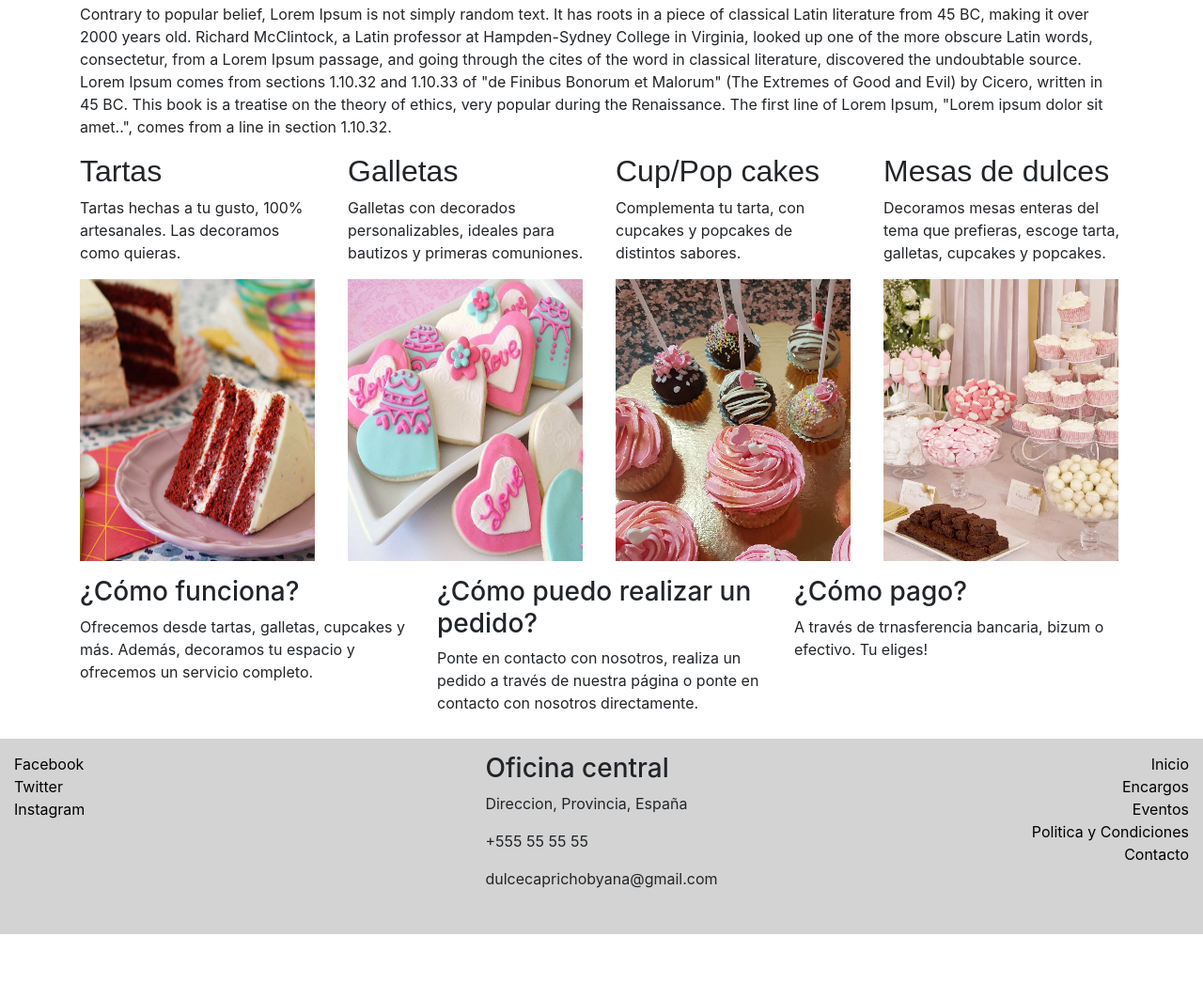
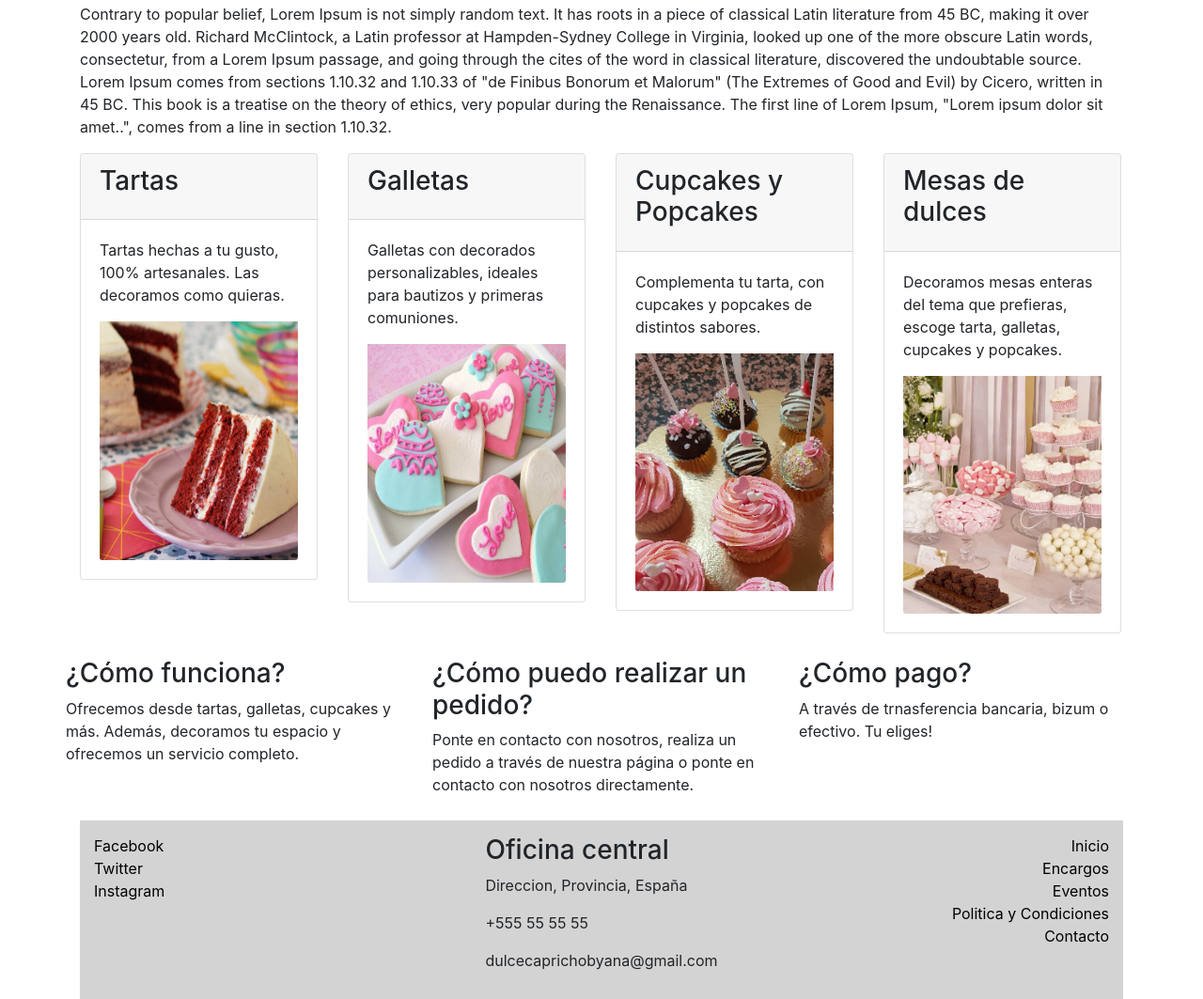
Before and after one commit to david-fgdl/DAW-I-G4, a website: page index.html in a window 1280 px wide. Shown: the part 970-2033 px from the top of the page at 94% size. Before the commit the page ends 1964 px from the top, so only its background shows below. Drawn offline with nearby package versions, Linux system fonts and the light colour scheme.

Commit message:
modificando index para que sea responsive

```diff
--- a/css/styles.css
+++ b/css/styles.css
@@ -3,6 +3,7 @@
     color: black;
     margin-top: 50px;
     margin-bottom: 10px;
+    width: 100%;
 }
 
 a {
@@ -24,5 +25,13 @@ footer {
 h2 {
     text-align: left;
     font-family: fantasy;
+}
+
+
+
+.card-comida{
+
+    margin-right: 2px;
+    margin-bottom: 10px;
 
 }
--- a/index.html
+++ b/index.html
@@ -1,5 +1,6 @@
 <!doctype html>
 <html lang="es">
+
 <head>
     <!-- Required meta tags -->
     <meta charset="utf-8">
@@ -7,7 +8,8 @@
 
     <!-- Bootstrap CSS -->
 
-    <link rel="stylesheet" href="https://stackpath.bootstrapcdn.com/bootstrap/4.5.2/css/bootstrap.min.css" integrity="sha384-JcKb8q3iqJ61gNV9KGb8thSsNjpSL0n8PARn9HuZOnIxN0hoP+VmmDGMN5t9UJ0Z" crossorigin="anonymous">
+    <link rel="stylesheet" href="https://stackpath.bootstrapcdn.com/bootstrap/4.5.2/css/bootstrap.min.css"
+        integrity="sha384-JcKb8q3iqJ61gNV9KGb8thSsNjpSL0n8PARn9HuZOnIxN0hoP+VmmDGMN5t9UJ0Z" crossorigin="anonymous">
     <link rel="stylesheet" href="css/styles.css">
 
     <title>Dulce Capricho</title>
@@ -16,28 +18,35 @@
 <body>
     <nav class="navbar navbar-expand-md navbar-dark bg-dark fixed-top">
         <a class="navbar-brand" href="./index.html">Dulce Capricho</a>
-          <button class="navbar-toggler" type="button" data-toggle="collapse" data-target="#navbarSupportedContent" aira-controls="navbarNavDropdown" aira-expanded="false" aira-label="Toggle navigation">
+        <button class="navbar-toggler" type="button" data-toggle="collapse" data-target="#navbarSupportedContent"
+            aira-controls="navbarNavDropdown" aira-expanded="false" aira-label="Toggle navigation">
             <span class="navbar-toggler-icon"></span>
         </button>
         <div class="collapse navbar-collapse" id="navbarSupportedContent">
             <ul class="navbar-nav mr-auto">
                 <li class="nav-item"><a class="nav-link" href="./encargos.html">Encargos</a></li>
                 <li class="nav-item"><a class="nav-link" href="./eventos.html">Eventos</a></li>
-                  <li class="nav-item"><a class="nav-link" href="./politica y condiciones.html">Política y Condiciones</a></li>
+                <li class="nav-item"><a class="nav-link" href="./politica y condiciones.html">Política y Condiciones</a>
+                </li>
                 <li class="nav-item"><a class="nav-link" href="./contacto.html">Contacto</a></li>
             </ul>
         </div>
     </nav>
     <!-- Jumbotron clasico -->
-      <!-- ocupa el largo de la pantalla-->
+
     <div class="jumbotron">
         <h1><a href="./index.html"> Dulce Capricho </a></h1>
     </div>
 
     <div class="row">
-          <div class="offset-2"></div>
-          <div class="col-8">
+        <div class="offset-lg-2"></div>
+        <div class="col-md-12 col-lg-8">
             <div id="carouselControls" class="carousel slide" data-ride="carousel">
+                <ol class="carousel-indicators">
+                    <li data-target="#carouselControls" data-slide-to="0" class="active"></li>
+                    <li data-target="#carouselControls" data-slide-to="1"></li>
+                    <li data-target="#carouselControls" data-slide-to="2"></li>
+                </ol>
                 <div class="carousel-inner">
                     <div class="carousel-item active">
                         <img class="d-block w-100" src="imagenes/carrousel-dc-popcakes-1.png" alt="Primer slide" />
@@ -59,7 +68,7 @@
                     <span class="sr-only">Siguiente</span>
                 </a>
             </div>
-              <div class="offset-2"></div>
+            <div class="offset-lg-2"></div>
         </div>
     </div>
     <div class="container">
@@ -67,46 +76,86 @@
             <article>
                 <section>
                     <h2>Información general</h2>
-                      <p>Contrary to popular belief, Lorem Ipsum is not simply random text. It has roots in a piece of classical Latin literature from 45 BC, making it over 2000 years old. Richard McClintock, a Latin professor at Hampden-Sydney College in Virginia, looked up one of the more obscure Latin words, consectetur, from a Lorem Ipsum passage, and going through the cites of the word in classical literature, discovered the undoubtable source. Lorem Ipsum comes from sections 1.10.32 and 1.10.33 of "de Finibus Bonorum et Malorum" (The Extremes of Good and Evil) by Cicero, written in 45 BC. This book is a treatise on the theory of ethics, very popular during the Renaissance. The first line of Lorem Ipsum, "Lorem ipsum dolor sit amet..", comes from a line in section 1.10.32.</p>
+                    <p>Contrary to popular belief, Lorem Ipsum is not simply random text. It has roots in a piece of
+                        classical Latin literature from 45 BC, making it over 2000 years old. Richard McClintock, a
+                        Latin professor at Hampden-Sydney College in Virginia, looked up one of the more obscure Latin
+                        words, consectetur, from a Lorem Ipsum passage, and going through the cites of the word in
+                        classical literature, discovered the undoubtable source. Lorem Ipsum comes from sections 1.10.32
+                        and 1.10.33 of "de Finibus Bonorum et Malorum" (The Extremes of Good and Evil) by Cicero,
+                        written in 45 BC. This book is a treatise on the theory of ethics, very popular during the
+                        Renaissance. The first line of Lorem Ipsum, "Lorem ipsum dolor sit amet..", comes from a line in
+                        section 1.10.32.</p>
                 </section>
             </article>
         </div>
+        <div class="row">
 
+            <div class="d-flex flex-wrap">
+                <div class="col-lg-3">
+                    <div class="card card-comida d-flex flex-column">
+                        <div class="card-header">
+                            <h3 class="card-title">Tartas</h3>
+                        </div>
+                        <div class="card-body">
 
-          <div class="row products">
-              <div class="col-xs-3 col-md-3">
-                  <h2>Tartas</h2>
-                  <p>Tartas hechas a tu gusto, 100% artesanales. Las decoramos como quieras.</p>
-                  <img src="imagenes/peq-dc-cake-1.png" />
-              </div>
-              <div class="col-xs-3 col-md-3">
-                  <h2>Galletas</h2>
-                  <p>Galletas con decorados personalizables, ideales para bautizos y primeras comuniones.</p>
-                  <img src="imagenes/peq-dc-galletas-1.png" />
-              </div>
-              <div class="col-xs-3 col-md-3">
-                  <h2>Cup/Pop cakes</h2>
-                  <p>Complementa tu tarta, con cupcakes y popcakes de distintos sabores.</p>
-                  <img src="imagenes/peq-dc-cup-pop-cakes-1.png" />
-              </div>
-              <div class="col-xs-3 col-md-3">
-                  <h2>Mesas de dulces</h2>
-                  <p>Decoramos mesas enteras del tema que prefieras, escoge tarta, galletas, cupcakes y popcakes.</p>
-                  <img src="imagenes/peq-dc-mesas-1.png" />
+                            <p1 class="card-text">Tartas hechas a tu gusto, 100% artesanales. Las decoramos como
+                                quieras.</p>
+                                <img src="imagenes/peq-dc-cake-1.png" class="card-img-bottom img-fluid" />
                         </div>
                     </div>
-
+                </div>
+                <div class="col-lg-3">
+                    <div class="card card-comida d-flex flex-column">
+                        <div class="card-header">
+                            <h3 class="card-title ">Galletas</h3>
+                        </div>
+                        <div class="card-body">
+                            <p1 class="card-text">Galletas con decorados personalizables, ideales para bautizos y
+                                primeras
+                                comuniones.</p>
+                                <img src="imagenes/peq-dc-galletas-1.png" class="card-img-bottom img-fluid" />
+                        </div>
+                    </div>
+                </div>
+                <div class="col-lg-3">
+                    <div class="card card-comida d-flex flex-column">
+                        <div class="card-header">
+                            <h3 class="card-title ">Cupcakes y Popcakes</h3>
+                        </div>
+                        <div class="card-body">
+                            <p1 class="card-text">Complementa tu tarta, con cupcakes y popcakes de distintos sabores.
+                                </p>
+                                <img src="imagenes/peq-dc-cup-pop-cakes-1.png" class="card-img-bottom img-fluid" />
+                        </div>
+                    </div>
+                </div>
+                <div class="col-lg-3">
+                    <div class="card card-comida d-flex flex-column">
+                        <div class="card-header">
+                            <h3 class="card-title">Mesas de dulces</h3>
+                        </div>
+                        <div class="card-body">
+                            <p1 class="card-text">Decoramos mesas enteras del tema que prefieras, escoge tarta,
+                                galletas,
+                                cupcakes y popcakes.</p>
+                                <img src="imagenes/peq-dc-mesas-1.png" class="card-img-bottom img-fluid" />
+                        </div>
+                    </div>
+                </div>
+            </div>
             <div class="row info">
                 <div class="col-xs-4 col-md-4" id="funciona">
                     <p>
                     <h3>¿Cómo funciona?</h3>
-                      <p1>Ofrecemos desde tartas, galletas, cupcakes y más. Además, decoramos tu espacio y ofrecemos un servicio completo.</p1>
+                    <p1>Ofrecemos desde tartas, galletas, cupcakes y más. Además, decoramos tu espacio y ofrecemos un
+                        servicio completo.</p1>
                     </p>
                 </div>
                 <div class="col-xs-4 col-md-4" id="pedido">
                     <p>
                     <h3>¿Cómo puedo realizar un pedido?</h3>
-                      <p1>Ponte en contacto con nosotros, realiza un pedido a través de nuestra página o ponte en contacto con nosotros directamente.</p1>
+                    <p1>Ponte en contacto con nosotros, realiza un pedido a través de nuestra página o ponte en contacto
+                        con nosotros directamente.</p1>
                     </p>
                 </div>
                 <div class="col-xs-4 col-md-4" id="pagar">
@@ -147,8 +196,11 @@
         <!-- Optional JavaScript; jQuery, Popper.js, and Bootstrap JS-->
         <script src="node_modules/jquery/dist/jquery-3.5.1.min.js"></script>
         <script src="node_modules/popper.js/dist/popper.min.js"></script>
-      <script src="https://stackpath.bootstrapcdn.com/bootstrap/4.5.2/js/bootstrap.min.js" integrity="sha384-B4gt1jrGC7Jh4AgTPSdUtOBvfO8shuf57BaghqFfPlYxofvL8/KUEfYiJOMMV+rV" crossorigin="anonymous"></script>
+        <script src="https://stackpath.bootstrapcdn.com/bootstrap/4.5.2/js/bootstrap.min.js"
+            integrity="sha384-B4gt1jrGC7Jh4AgTPSdUtOBvfO8shuf57BaghqFfPlYxofvL8/KUEfYiJOMMV+rV"
+            crossorigin="anonymous"></script>
 
 
 </body>
+
 </html>
```
Lines whose indentation alone changed are shown as unchanged.
